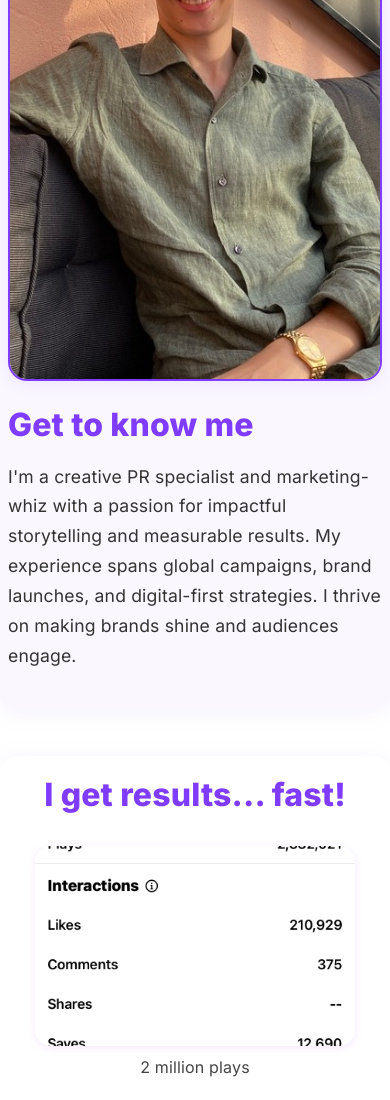
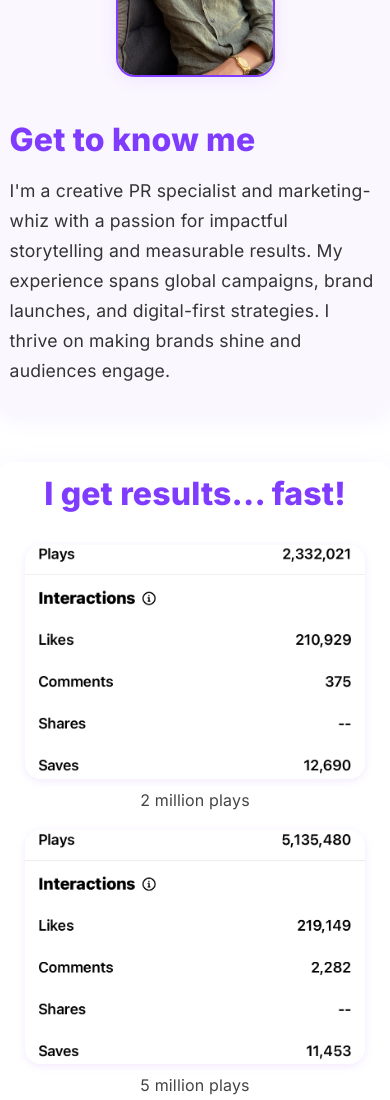
Before and after one commit to Fquarius/marketing-portfolio, a website: page index.html in a window 390 px wide. Shown: the part 840-1940 px from the top of the page. Drawn offline with Linux system fonts and the light colour scheme.

Commit message:
Mobile fix

```diff
--- a/css/style.css
+++ b/css/style.css
@@ -485,6 +485,61 @@ section {
     }
 }
 
+@media (max-width: 700px) {
+    .about-section {
+        padding: 1.2rem 0.5rem;
+        border-radius: 1rem;
+    }
+    .about-container {
+        flex-direction: column;
+        gap: 1.5rem;
+        align-items: stretch;
+    }
+    .image-holder {
+        max-width: 90vw;
+        margin: 0 auto 1.2rem auto;
+    }
+    .about-img {
+        max-width: 100vw;
+    }
+    .about-text {
+        padding: 0 0.5rem;
+    }
+    .results-section {
+        padding: 1.2rem 0.5rem;
+        border-radius: 1rem;
+    }
+    .results-grid {
+        grid-template-columns: 1fr;
+        gap: 1.2rem;
+    }
+    .result-figure {
+        max-width: 98vw;
+    }
+    .results-img {
+        max-width: 98vw;
+        max-height: 40vw;
+    }
+}
+
+@media (max-width: 480px) {
+    .main-header, .contact-footer {
+        padding-left: 0.2rem;
+        padding-right: 0.2rem;
+    }
+    .about-section, .results-section, .downloadables-section, .seo-footer-section {
+        padding: 0.7rem 0.1rem;
+        border-radius: 0.7rem;
+    }
+    .about-img, .results-img {
+        max-width: 100vw;
+        max-height: 60vw;
+    }
+    .result-figure figcaption {
+        font-size: 0.95rem;
+    }
+}
+
 /* ================= SMOOTH TRANSITIONS ================= */
 * {
     transition: background 0.3s, color 0.3s, box-shadow 0.3s, border 0.3s;
```
